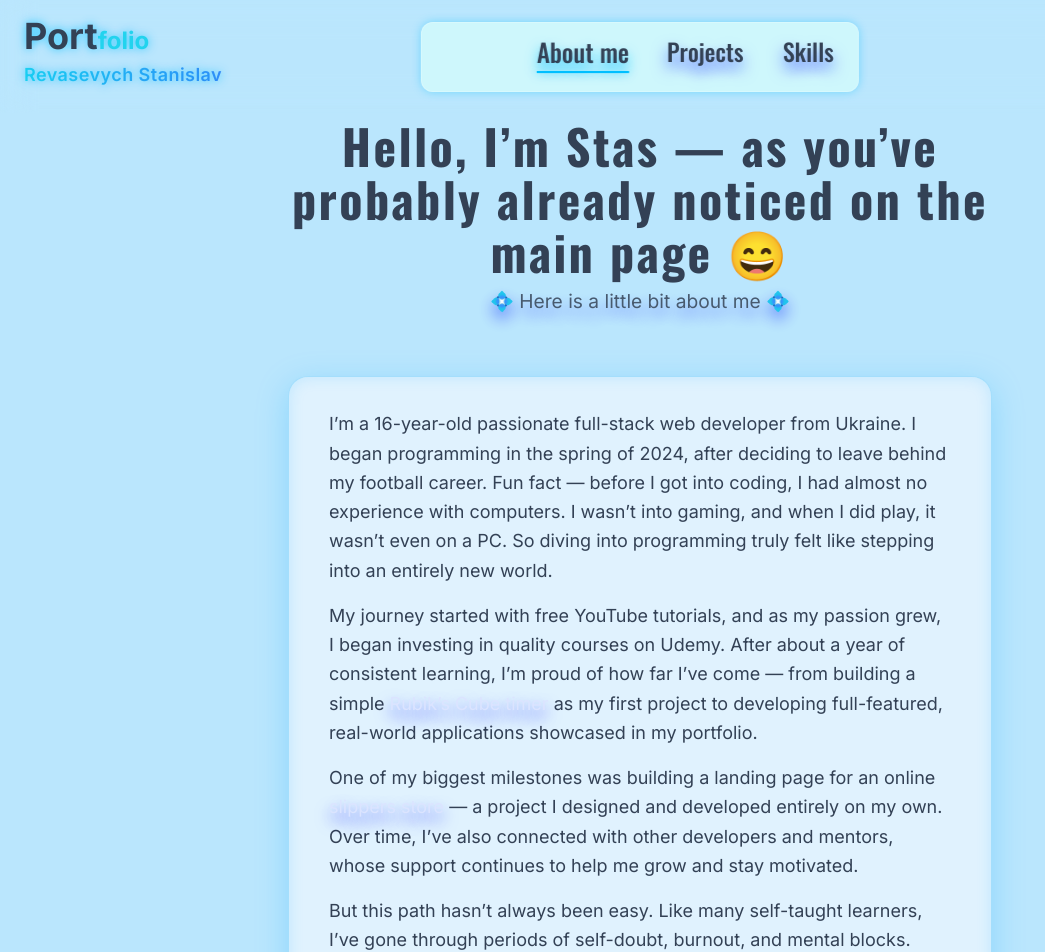
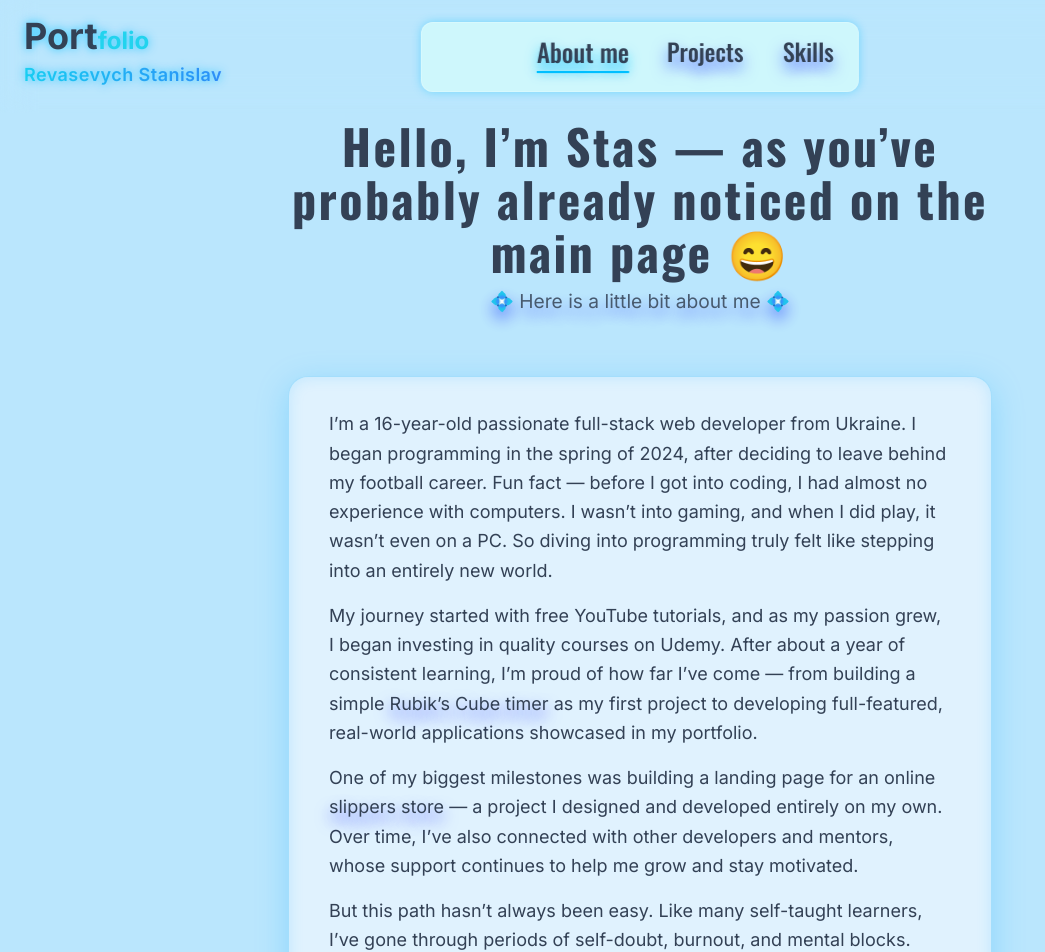
Before and after one commit to starewxz/portfolio, a React (Vite) app: page /about in a window 1280 px wide. Shown: the top 952 px of the page, without its empty margins (0-1045 px from the left). Built offline with nearby package versions, Linux system fonts and the light colour scheme.

Commit message:
minor bug fix

```diff
--- a/src/components /social-media-card.jsx
+++ b/src/components /social-media-card.jsx
@@ -176,7 +176,7 @@ const StyledWrapper = styled.div`
     }
 
     .content {
-        padding: 80px 60px 0 20px;
+        padding: 80px 60px 0 5px;
         transform: translate3d(0, 0, 26px);
 
         @media (max-width: 640px) {
--- a/src/index.css
+++ b/src/index.css
@@ -18,6 +18,9 @@ body.light-theme textarea,
 body.light-theme .cyan-text,
 body.light-theme header,
 body.light-theme button {
+    color: #334155;
+}
+body.light-theme .about-span {
     color: #334155;
 }
 
--- a/src/pages/aboutPage.jsx
+++ b/src/pages/aboutPage.jsx
@@ -81,7 +81,7 @@ const AboutPage = () => {
                     <p className="mb-4 leading-relaxed">
                         My journey started with free YouTube tutorials, and as my passion grew, I began investing in quality courses on Udemy.
                         After about a year of consistent learning, I’m proud of how far I’ve come — from building a simple {" "}
-                        <span className="fancy-link cursor-pointer" onClick={() => navigate("/projects/projectDetails/timer")}>
+                        <span className="fancy-link cursor-pointer about-span" onClick={() => navigate("/projects/projectDetails/timer")}>
                             Rubik’s Cube timer
                         </span>{" "}
                         as my first project to developing full-featured, real-world applications showcased in my portfolio.
@@ -89,7 +89,7 @@ const AboutPage = () => {
 
                     <p className="mb-4 leading-relaxed">
                         One of my biggest milestones was building a landing page for an online{" "}
-                        <span className="fancy-link cursor-pointer" onClick={() => navigate("/projects/projectDetails/fluffy-steps")}>
+                        <span className="fancy-link cursor-pointer about-span" onClick={() => navigate("/projects/projectDetails/fluffy-steps")}>
                           slippers store
                         </span>{" "}
                         — a project I designed and developed entirely on my own. Over time, I’ve also connected with other developers and mentors, whose support continues to help me grow and stay motivated.
```
